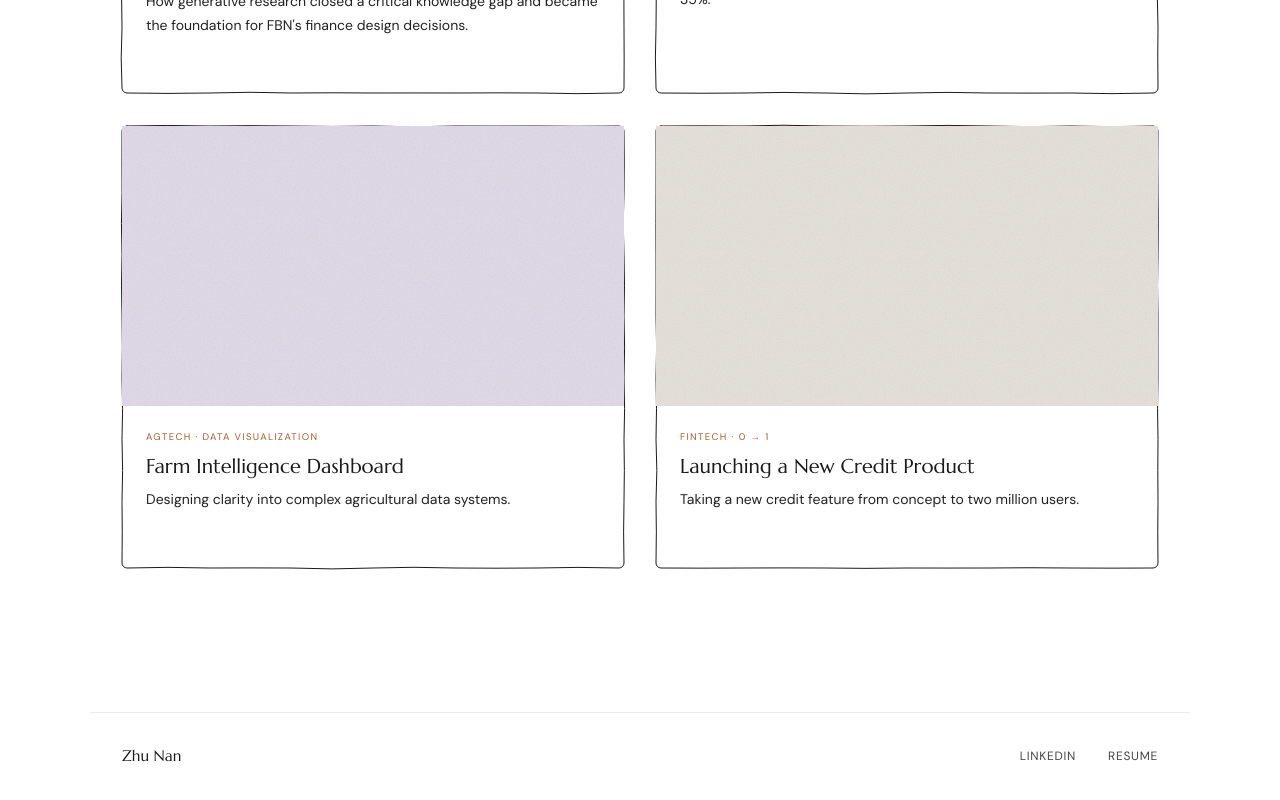
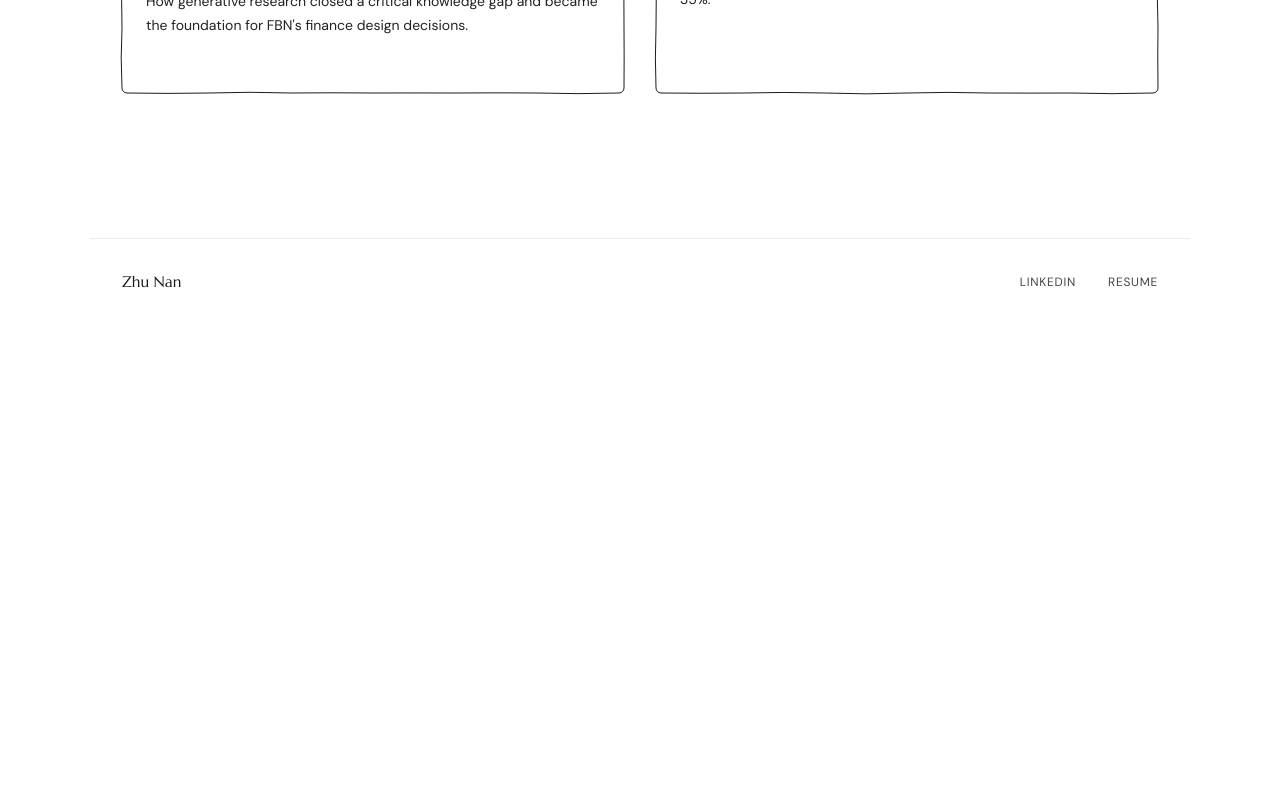
Before and after one commit to znan1213-coder/portfolio, a Next.js app: page / in a window 1280 px wide. Shown: the part 1476-2276 px from the top of the page. After the commit the page ends 1802 px from the top, so only its background shows below. Built offline with nearby package versions, Linux system fonts and the light colour scheme.

Commit message:
card update

```diff
--- a/src/app/page.tsx
+++ b/src/app/page.tsx
@@ -107,20 +107,6 @@ const projects = [
     imageFill: true,
     href: 'https://www.figma.com/proto/2Kys8Q12zNKQzmreAhvLxr/Bank-Reconciliation?page-id=0%3A1&node-id=0-202&node-type=canvas&viewport=2285%2C258%2C0.13&t=iULq9RIBfJr5Vadz-1&scaling=contain&content-scaling=fixed',
     target: '_blank',
-  },
-  {
-    id: 5,
-    category: 'AgTech · Data Visualization',
-    title: 'Farm Intelligence Dashboard',
-    description: 'Designing clarity into complex agricultural data systems.',
-    bg: '#DFD9E8',
-  },
-  {
-    id: 6,
-    category: 'Fintech · 0 \u2192 1',
-    title: 'Launching a New Credit Product',
-    description: 'Taking a new credit feature from concept to two million users.',
-    bg: '#E5E0DA',
   },
 ]
 
```
